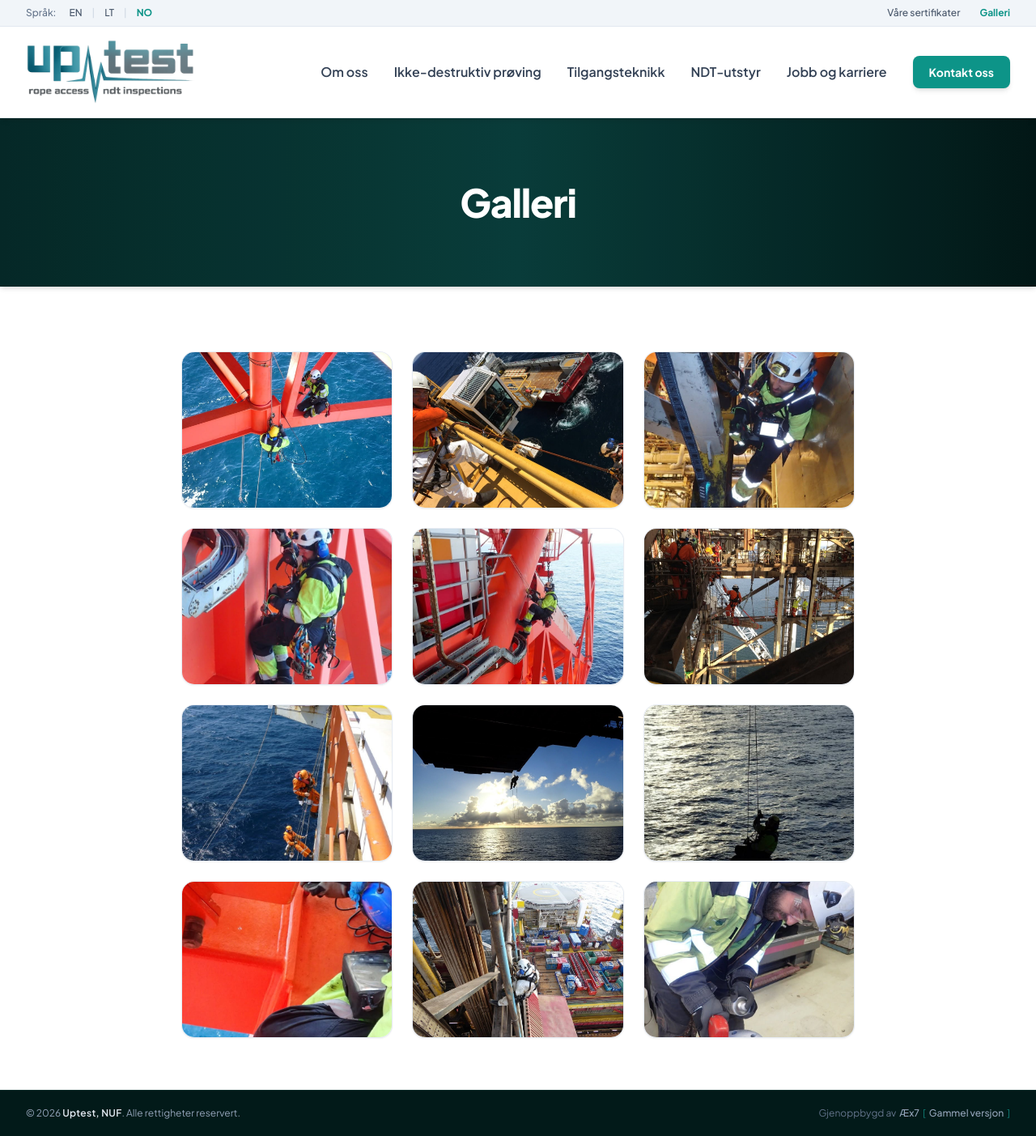
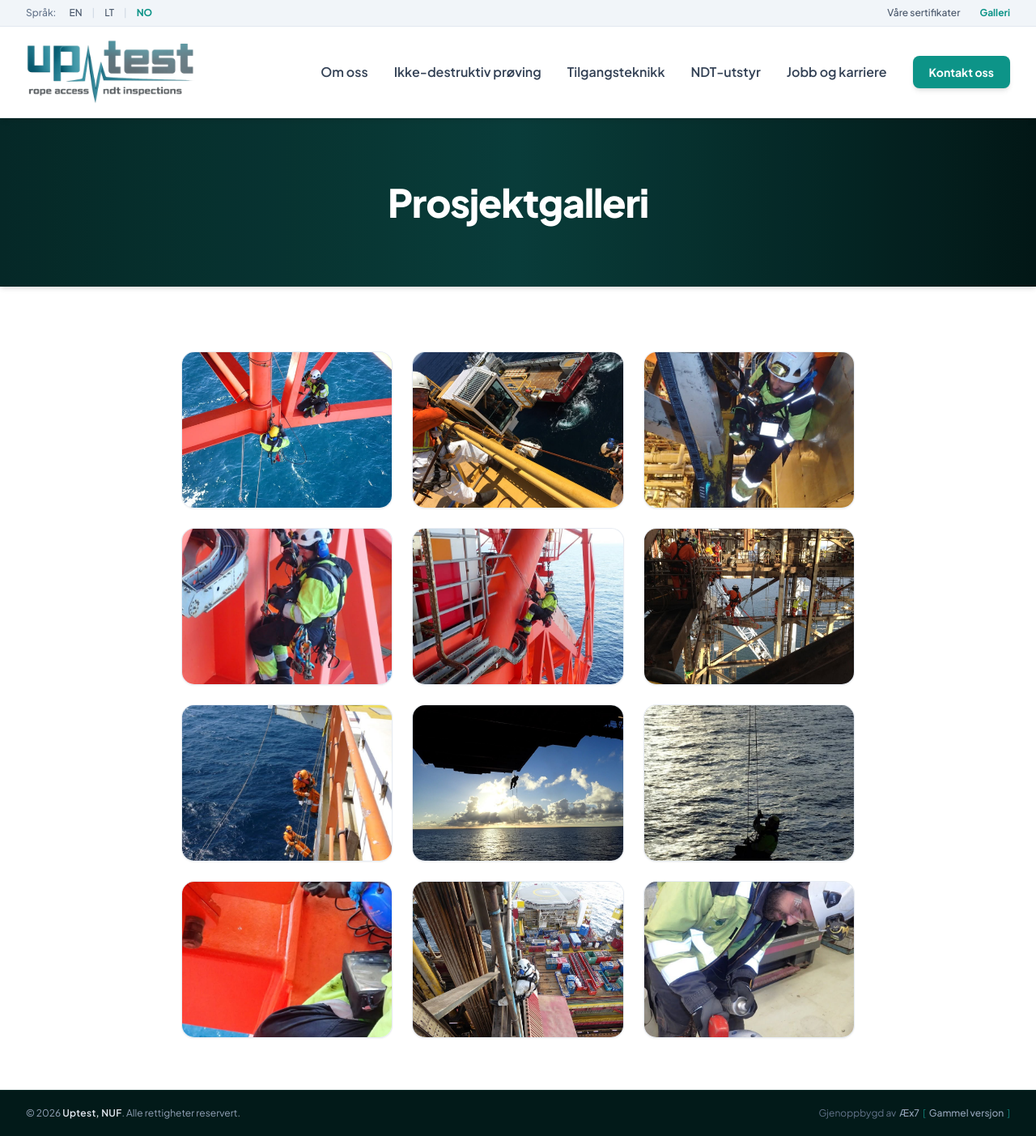
Before and after one commit to mruslys/uptest.no, a Jekyll site: the page built from no/galleri/index.html, in a window 1280 px wide. Shown: the whole page at 81% size. Built offline with Jekyll 4.4.1, drawn with Linux system fonts in a browser that asks for light colours; nearby versions of some CDN libraries; some of the changed lines change nothing that is shown.

Commit message:
Update index.html

```diff
--- a/no/galleri/index.html
+++ b/no/galleri/index.html
@@ -2,6 +2,12 @@
 layout: page
 lang: "no"
 current_page: gallery
-title: "Galleri"
+title: "Prosjektgalleri"
+meta_title: "Prosjektgalleri | Uptest - NDT & Offshore Inspeksjoner"
+header_image: "images/uptest-neardomoji-kontrole-1.jpg"
+og_title: "Prosjektgalleri | Uptest"
+og_description: "Utforsk bilder og øyeblikk fra våre offshore-inspeksjoner, ikke-destruktiv prøving (NDT) og tilkomstteknikkprosjekter på tvers av hav og industri."
+og_image: "https://mruslys.github.io/uptest.no/images/uptest-neardomoji-kontrole-1.jpg"
+og_type: "website"
 gallery_folder: "images/gallery"
 ---
```
